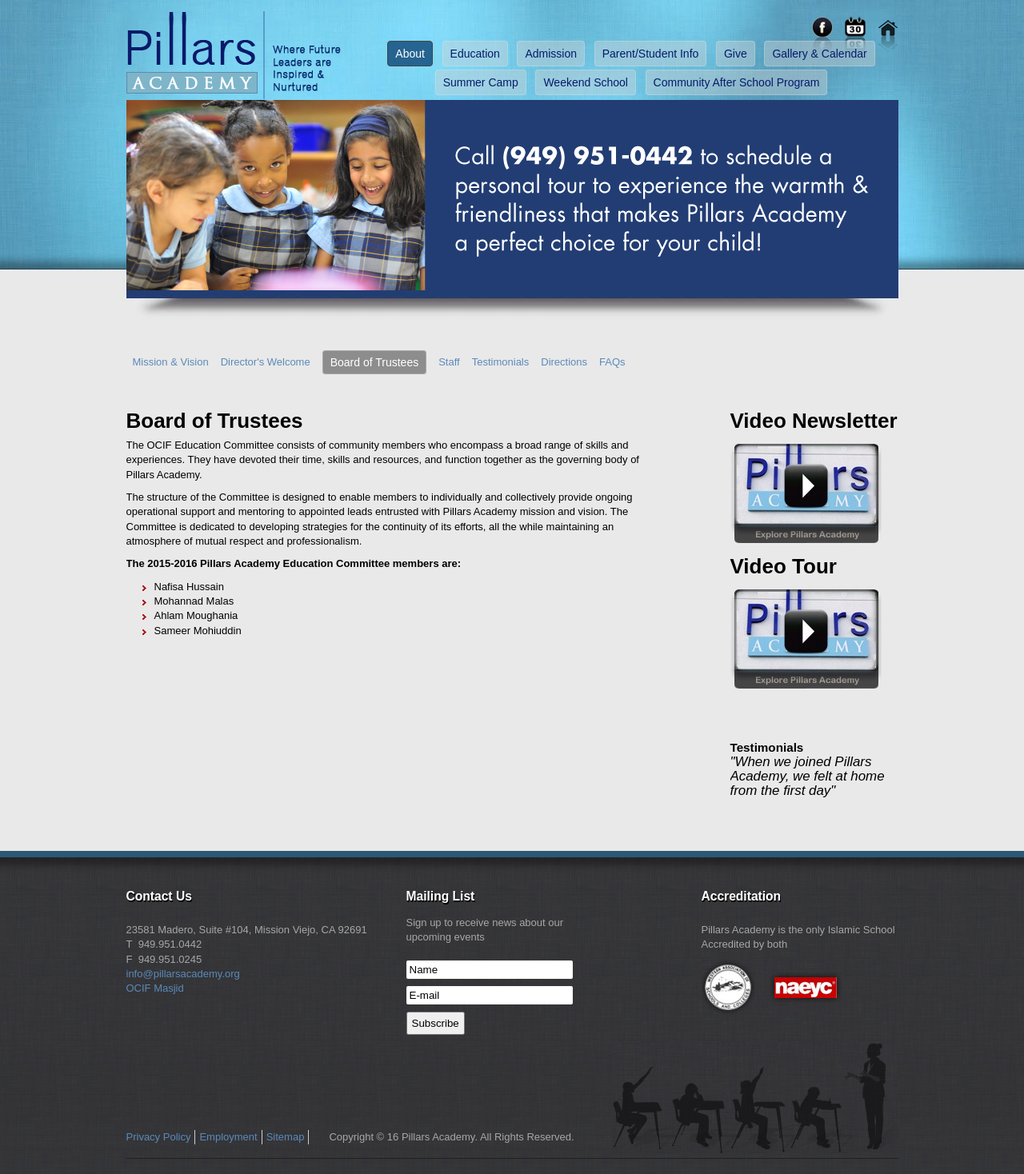
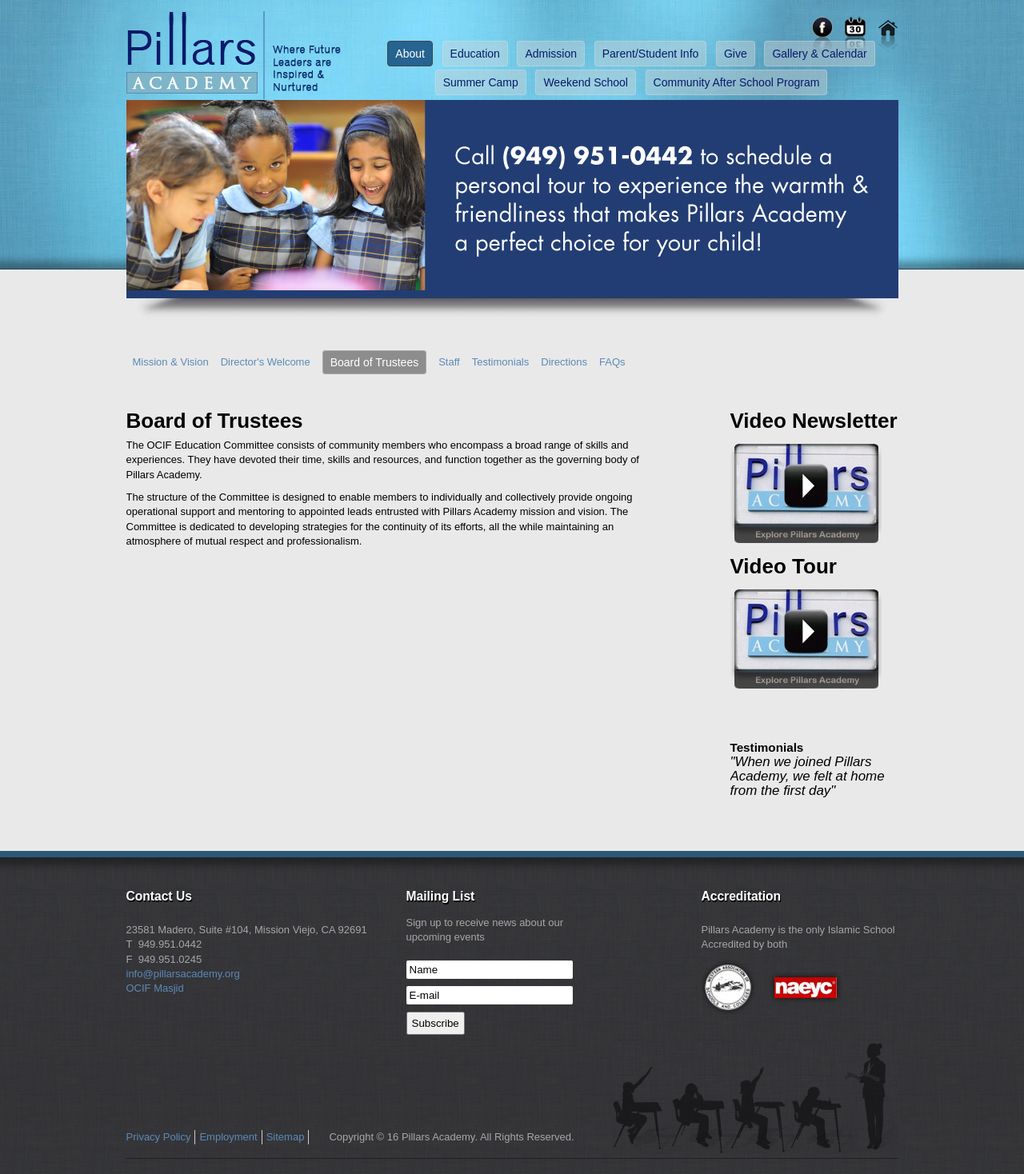
Before and after one commit to pillarsacademy/pillarsacademy.github.io, a Jekyll site: the page built from about/board-of-trustees.md, in a window 1280 px wide. Shown: the whole page at 80% size. Built offline with Jekyll 4.4.1, drawn with Linux system fonts in a browser that asks for light colours; nearby versions of some CDN libraries.

Commit message:
Update board-of-trustees.md

```diff
--- a/about/board-of-trustees.md
+++ b/about/board-of-trustees.md
@@ -7,10 +7,3 @@
 The OCIF Education Committee consists of community members who encompass a broad range of skills and experiences. They have devoted their time, skills and resources, and function together as the governing body of Pillars Academy.
 
 The structure of the Committee is designed to enable members to individually and collectively provide ongoing operational support and mentoring to appointed leads entrusted with Pillars Academy mission and vision. The Committee is dedicated to developing strategies for the continuity of its efforts, all the while maintaining an atmosphere of mutual respect and professionalism.
-
-**The 2015-2016 Pillars Academy Education Committee members are:**
-
- * Nafisa Hussain
- * Mohannad Malas
- * Ahlam Moughania
- * Sameer Mohiuddin
```
